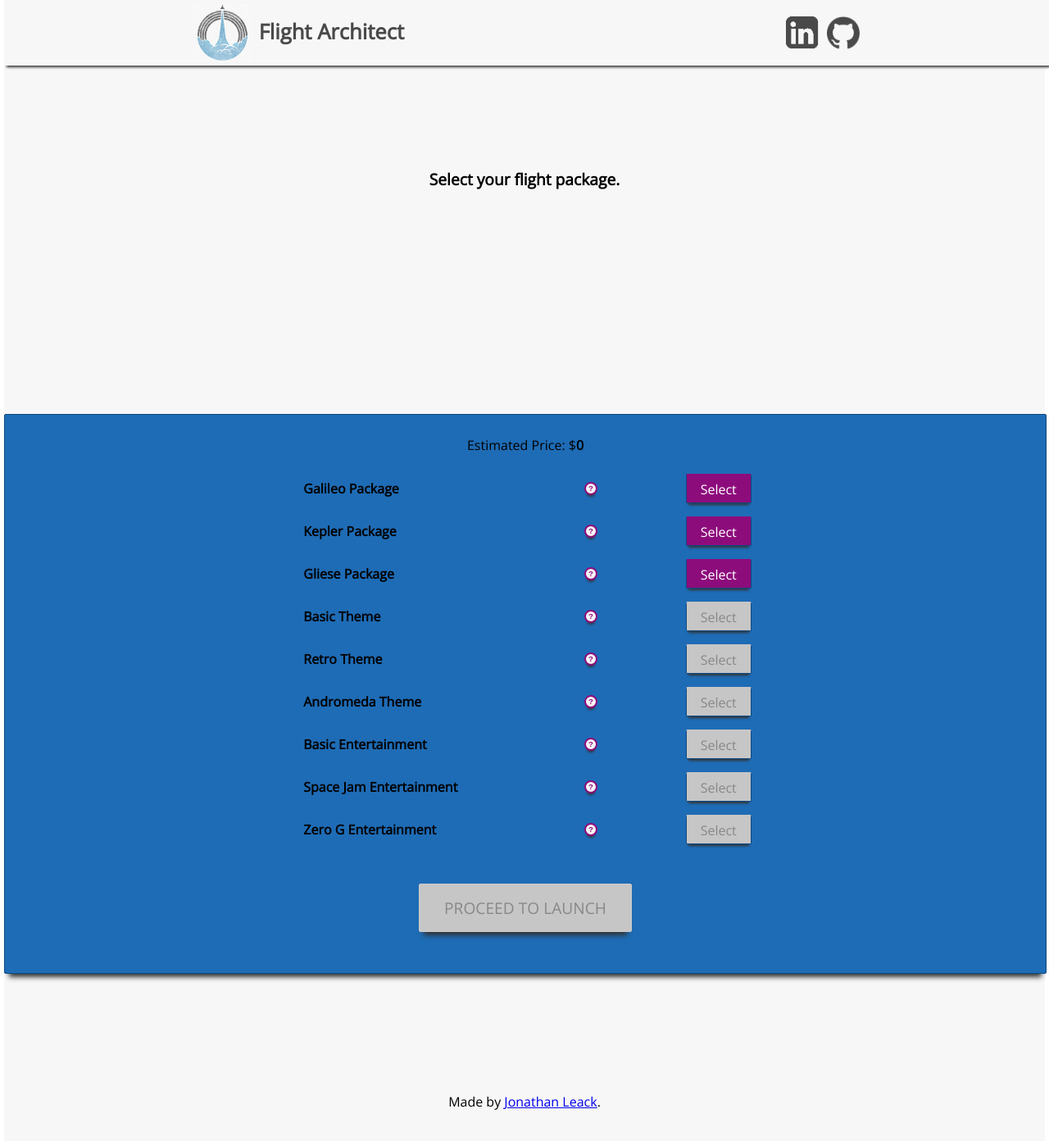
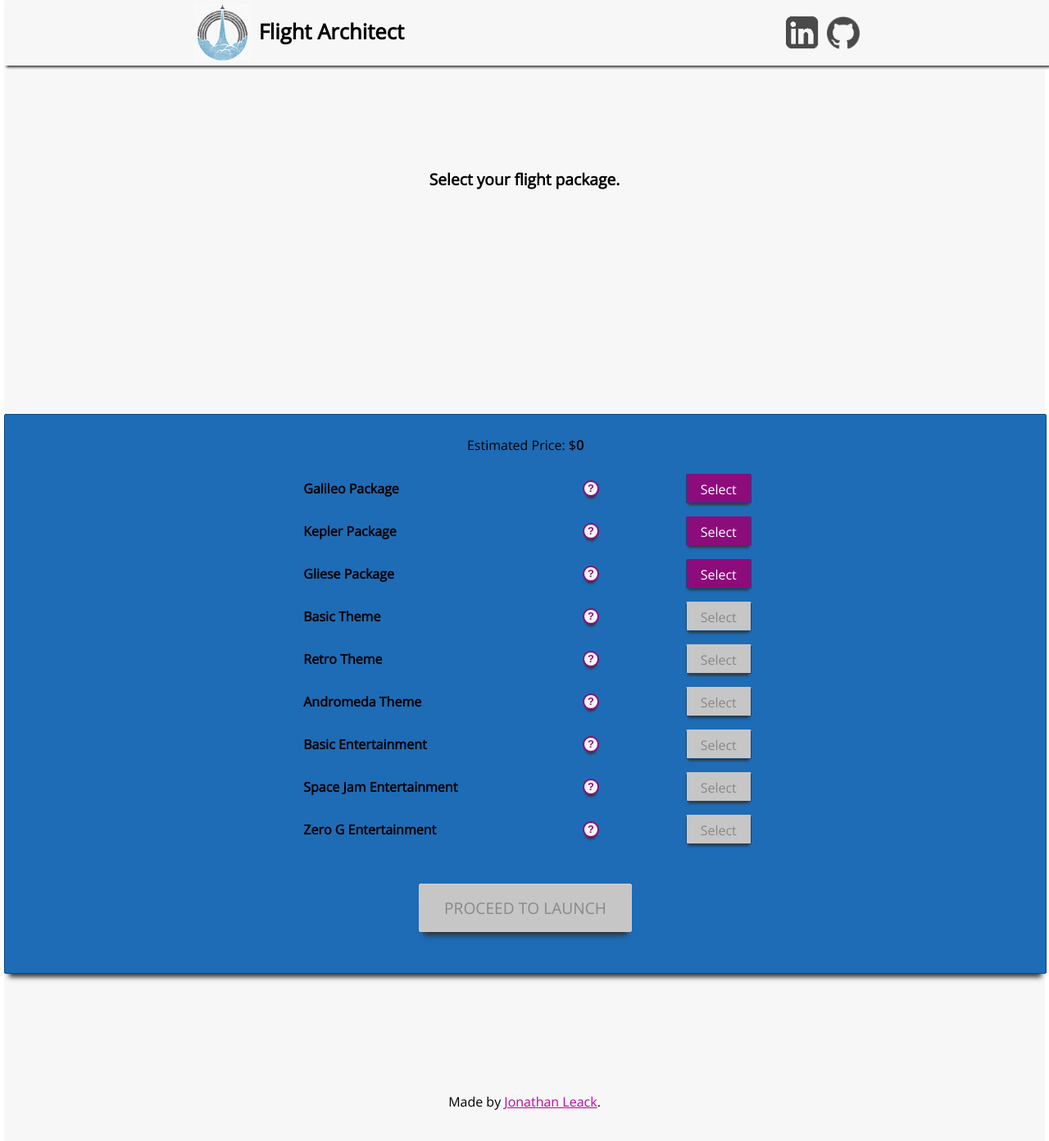
Before and after one commit to JonnyBeoulve/Flight-Architect, a React app: page / in a window 1280 px wide. Shown: the top 1392 px of the page at 82% size. Built offline with nearby package versions, Linux system fonts and the light colour scheme.

Commit message:
Improved styling.

```diff
--- a/src/components/Flight/FlightControls/FlightControl/FlightControl.css
+++ b/src/components/Flight/FlightControls/FlightControl/FlightControl.css
@@ -43,9 +43,9 @@
     font-weight: bold;
     text-align: center;
     display: inline-block;
-    width: 3ex;
-    height: 3ex;
-    border-radius: 15ex;
+    width: 2em;
+    height: 2em;
+    border-radius: 50%;
     background: #f7f7f7;
     border: 2px solid #8d0c7c;
     -webkit-box-shadow: 0 5px 3px -3px #333;
@@ -55,7 +55,7 @@
 
 .DescriptionCircle::before {
     content: "?";
-    font-size: 120%;
+    font-size: 1.6em;
     font-weight: bold;
     color: #8d0c7c;
 }
--- a/src/components/Layout/Footer/Footer.css
+++ b/src/components/Layout/Footer/Footer.css
@@ -8,6 +8,10 @@
     text-align: center;
 }
 
+a {
+    color: #bb06a3;
+}
+
 a:visited {
     color: #bb06a3;
 }
--- a/src/components/Layout/Header/Header.css
+++ b/src/components/Layout/Header/Header.css
@@ -22,11 +22,6 @@
     float: left;
     margin: 5px 0 5px 0;
     cursor: pointer;
-    opacity: 0.9;
-}
-
-.HeaderName img:hover {
-    opacity: 1;
 }
 
 .HeaderName h2 {
@@ -34,11 +29,6 @@
     margin-left: 10px;
     font-size: 1.6em;
     color: black;
-    opacity: 0.7;
-}
-
-.HeaderName h2:hover {
-    opacity: 1;
 }
 
 .HeaderLink {
```
Also changed, not shown: 2 other files (tests, documents, lock files or other folders).
